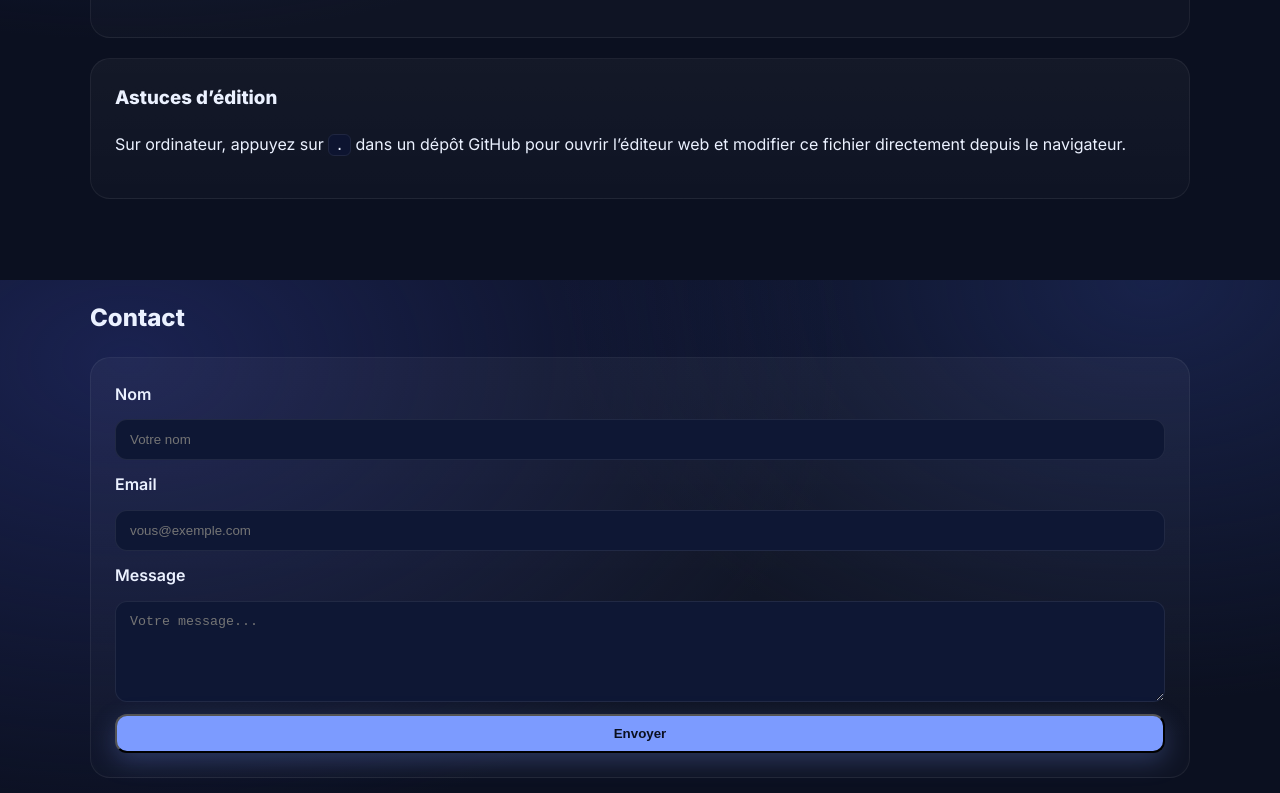
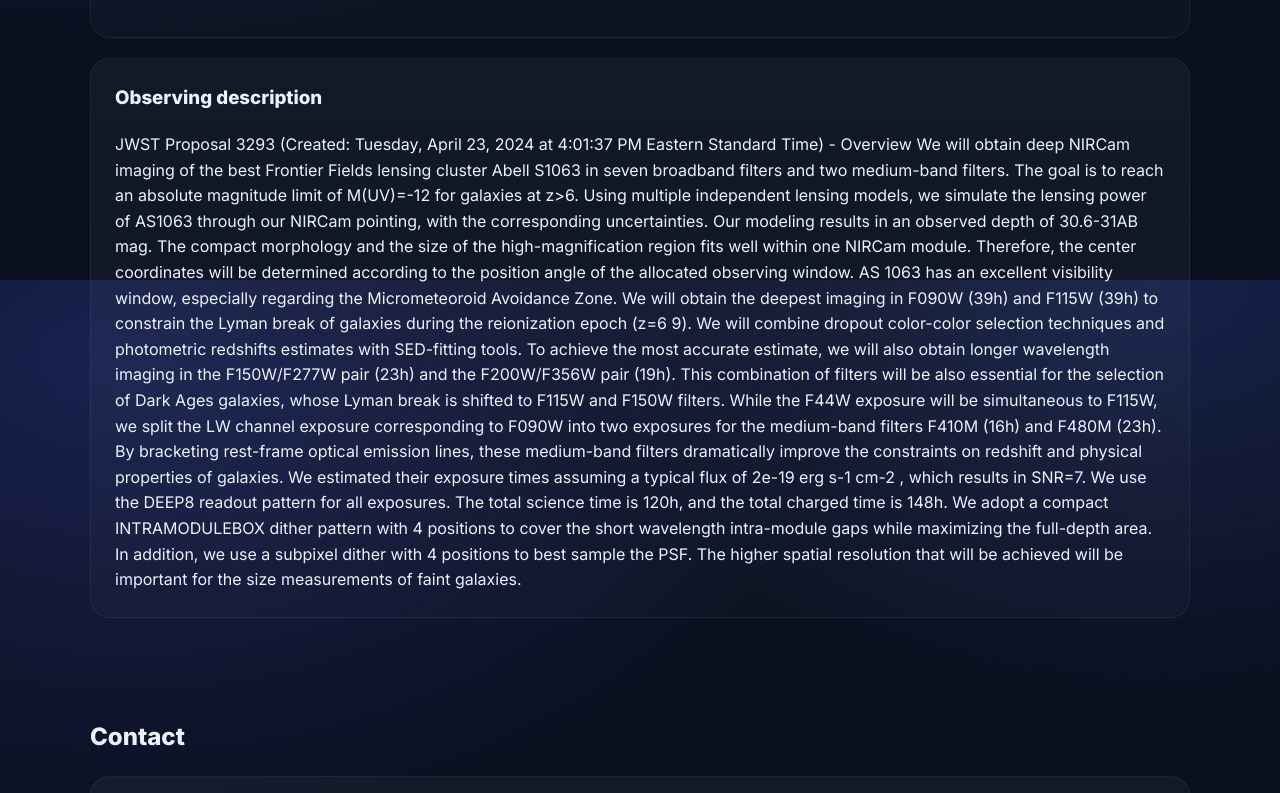
Before and after one commit to SylvainHeurtier/SylvainHeurtier.github.io, a plain HTML site: page index.html in a window 1280 px wide. Shown: the part 1320-2113 px from the top of the page. Drawn offline with Linux system fonts and the light colour scheme.

Commit message:
OBSERVING DESCRIPTION

```diff
--- a/index.html
+++ b/index.html
@@ -126,8 +126,28 @@
           releasing high-quality data products and catalogs to the community.</p>
         </div>
         <aside class="card side">
-          <h3>Astuces d’édition</h3>
-          <p>Sur ordinateur, appuyez sur <span class="kbd">.</span> dans un dépôt GitHub pour ouvrir l’éditeur web et modifier ce fichier directement depuis le navigateur.</p>
+          <h3> Observing description </h3>
+          JWST Proposal 3293 (Created: Tuesday, April 23, 2024 at 4:01:37 PM Eastern Standard Time) - Overview
+          We will obtain deep NIRCam imaging of the best Frontier Fields lensing cluster Abell S1063 in seven broadband filters and two medium-band
+          filters. The goal is to reach an absolute magnitude limit of M(UV)=-12 for galaxies at z>6. Using multiple independent lensing models, we simulate
+          the lensing power of AS1063 through our NIRCam pointing, with the corresponding uncertainties. Our modeling results in an observed depth of
+          30.6-31AB mag.
+          The compact morphology and the size of the high-magnification region fits well within one NIRCam module. Therefore, the center coordinates will
+          be determined according to the position angle of the allocated observing window. AS 1063 has an excellent visibility window, especially regarding
+          the Micrometeoroid Avoidance Zone.
+          We will obtain the deepest imaging in F090W (39h) and F115W (39h) to constrain the Lyman break of galaxies during the reionization epoch (z=6
+          9). We will combine dropout color-color selection techniques and photometric redshifts estimates with SED-fitting tools. To achieve the most
+          accurate estimate, we will also obtain longer wavelength imaging in the F150W/F277W pair (23h) and the F200W/F356W pair (19h). This
+          combination of filters will be also essential for the selection of Dark Ages galaxies, whose Lyman break is shifted to F115W and F150W filters.
+          While the F44W exposure will be simultaneous to F115W, we split the LW channel exposure corresponding to F090W into two exposures for the
+          medium-band filters F410M (16h) and F480M (23h). By bracketing rest-frame optical emission lines, these medium-band filters dramatically
+          improve the constraints on redshift and physical properties of galaxies. We estimated their exposure times assuming a typical flux of 2e-19 erg s-1
+          cm-2 , which results in SNR=7.   We use the DEEP8 readout pattern for all exposures. The total science time is 120h, and the total charged time is
+          148h.
+          We adopt a compact INTRAMODULEBOX dither pattern with 4 positions to cover the short wavelength intra-module gaps while maximizing the
+          full-depth area. In addition, we use a subpixel dither with 4 positions to best sample the PSF. The higher spatial resolution that will be achieved will
+          be important for the size measurements of faint galaxies.
+          <!--<p>Sur ordinateur, appuyez sur <span class="kbd">.</span> dans un dépôt GitHub pour ouvrir l’éditeur web et modifier ce fichier directement depuis le navigateur.</p>-->
         </aside>
       </div>
     </section>
```
